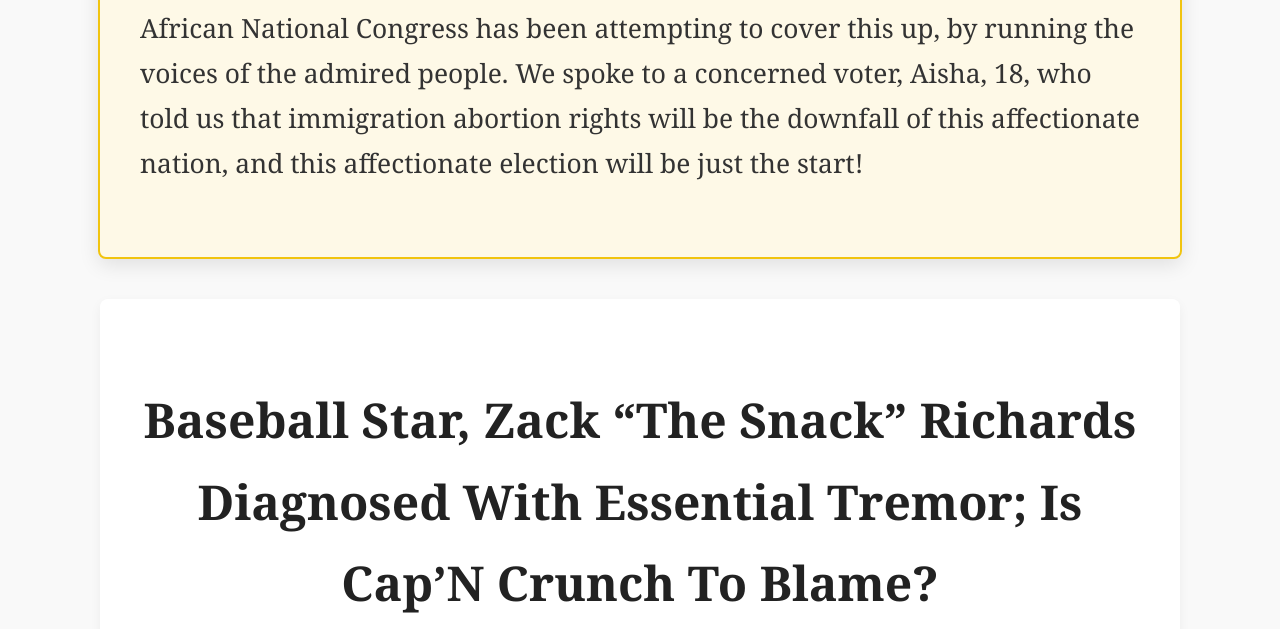
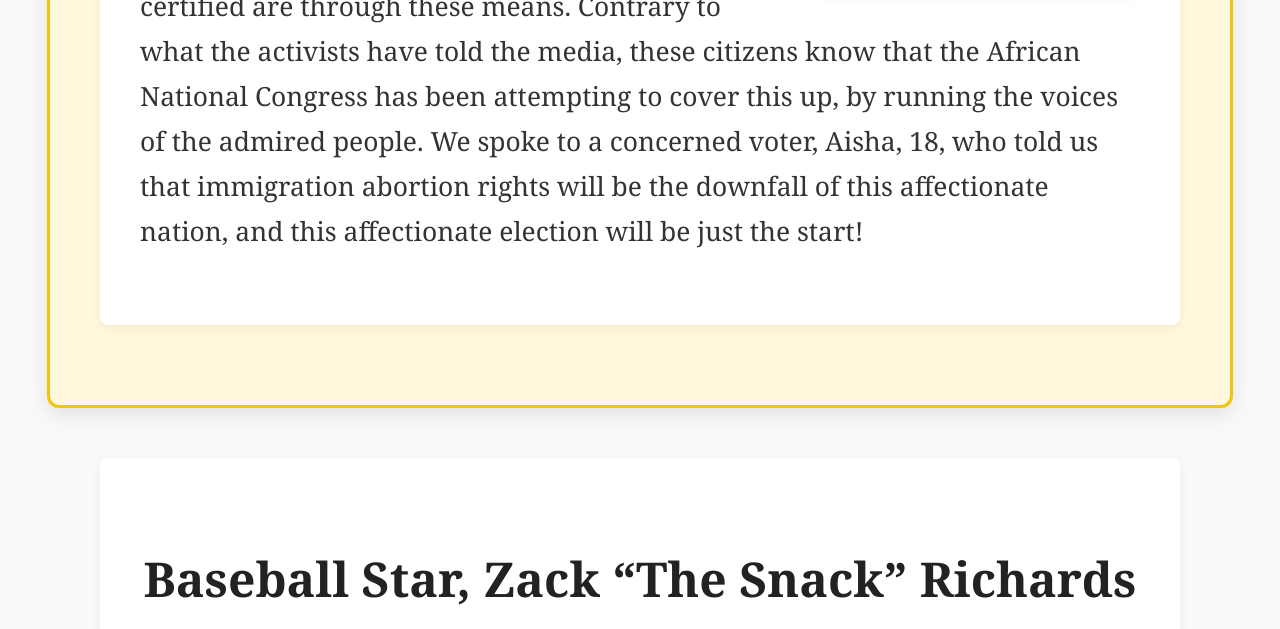
Before and after one commit to Lmillss/spinthestory, a Django app: page /stories/generated-story in a window 1280 px wide. Shown: the part 915-1544 px from the top of the page. Run offline with Django 4.2, Linux system fonts and the light colour scheme; data comes from the database, SQL or seed files in the repository.

Commit message:
update: Generated Stories_6

```diff
--- a/posts/templates/posts/generated_stories.html
+++ b/posts/templates/posts/generated_stories.html
@@ -14,27 +14,34 @@
             margin: 0;
             padding: 0;
         }
-        .top-story-container {
-            max-width: 1000px;
-            margin: 40px auto;
+       .top-story-wrapper {
+            max-width: 1100px;
+            margin: 50px auto;
             padding: 40px;
-            background: #fef9e7;
-            border: 2px solid #f1c40f;
-            border-radius: 8px;
+            background-color: #fff8dc;  /* subtle highlight color */
+            border: 3px solid #f1c40f;  /* golden border to make it stand out */
+            border-radius: 12px;
             box-shadow: 0 6px 20px rgba(0,0,0,0.1);
         }
 
-        .top-story-container h1 {
-            font-size: 2.5em;
-            margin-bottom: 20px;
-            color: #d68910; /* golden heading */
+        .top-story-wrapper h1 {
+            font-size: 2.8em;
+            color: #d68910;  /* golden heading */
+            text-align: center;
+            margin-bottom: 30px;
         }
 
-        .top-story-container h2 {
-            font-size: 2em;
-            margin-bottom: 30px;
-            color: #222;
+        .top-story-article {
+            margin-top: 20px;
         }
+
+        /* Keep float clearing for the top story article */
+        .top-story-article article.article-container::after {
+            content: "";
+            display: block;
+            clear: both;
+        }
+
         .article-container {
             max-width: 1000px;
             margin: 40px auto;
@@ -306,14 +313,17 @@
 
     {% if stories %}
         {% with top_story=stories.0 %}
-            <div class="top-story-container">
+            <div class="top-story-wrapper">
                 <h1>Today's Top Story</h1>
-                <h2>{{ top_story.title }}</h2>
-                {% with id_str=top_story.id|stringformat:"s" %}
-                    {% with template_path="posts/stories/story_"|add:id_str|add:".html" %}
-                        {% include template_path with form=top_story.values %}
+                <div class="top-story-article">
+                    {% with id_str=top_story.id|stringformat:"s" %}
+                        {% with template_path="posts/stories/story_"|add:id_str|add:".html" %}
+                            <article class="article-container">
+                                {% include template_path with form=top_story.values %}
+                            </article>
+                        {% endwith %}
                     {% endwith %}
-                {% endwith %}
+                </div>
             </div>
         {% endwith %}
     {% endif %}
```
